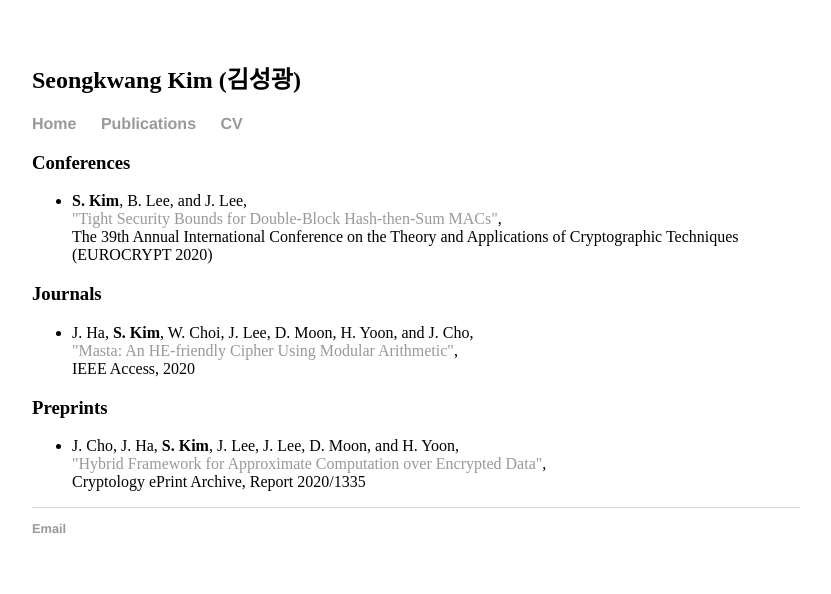
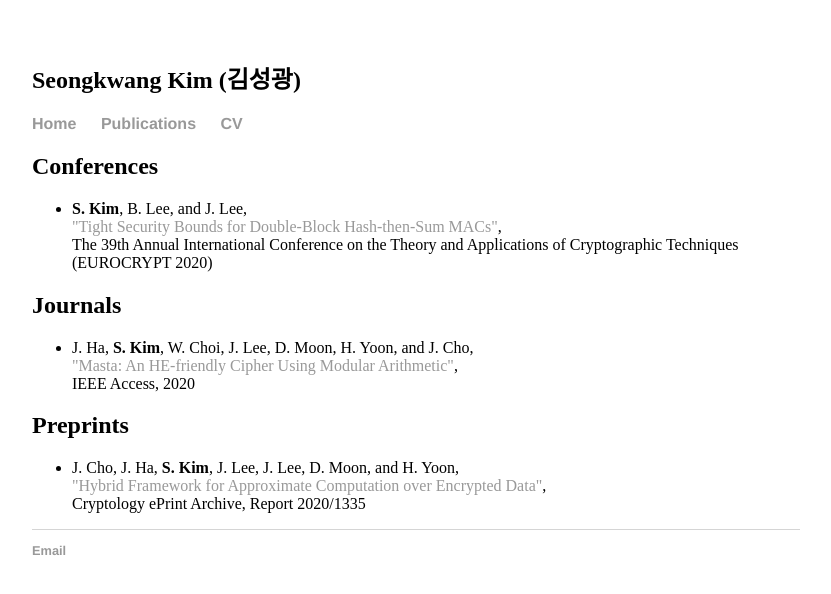
Before and after one commit to sgk1m/sgk1m.github.io, a Jekyll site: the page built from publications.html, in a window 1280 px wide. Shown: the top 594 px of the page, without its empty margins (224-1055 px from the left). Built offline with Jekyll 4.4.1, drawn with Linux system fonts in a browser that asks for light colours.

```diff
--- a/publications.html
+++ b/publications.html
@@ -3,21 +3,21 @@ layout: default
 title: Publications - Seongkwang Kim
 ---
 <div class="blurb">
-	<h3>Conferences</h3>
+	<h2>Conferences</h2>
 	<ul>
 		<li><b>S. Kim</b>, B. Lee, and J. Lee, <br>
 			<a href="https://link.springer.com/chapter/10.1007/978-3-030-45721-1_16">"Tight Security Bounds for Double-Block Hash-then-Sum MACs"</a>, <br>
 			The 39th Annual International Conference on the Theory and Applications of Cryptographic Techniques (EUROCRYPT 2020)
 		</li>
 	</ul>
-	<h3>Journals</h3>
+	<h2>Journals</h2>
 	<ul>
 		<li>J. Ha, <b>S. Kim</b>, W. Choi, J. Lee, D. Moon, H. Yoon, and J. Cho, <br>
 			<a href="https://ieeexplore.ieee.org/document/9240936">"Masta: An HE-friendly Cipher Using Modular Arithmetic"</a>, <br>
 			IEEE Access, 2020
 		</li>
 	</ul>
-	<h3>Preprints</h3>
+	<h2>Preprints</h2>
 	<ul>
 		<li>J. Cho, J. Ha, <b>S. Kim</b>, J. Lee, J. Lee, D. Moon, and H. Yoon, <br>
 			<a href="https://eprint.iacr.org/2020/1335">"Hybrid Framework for Approximate Computation over Encrypted Data"</a>, <br>
```
